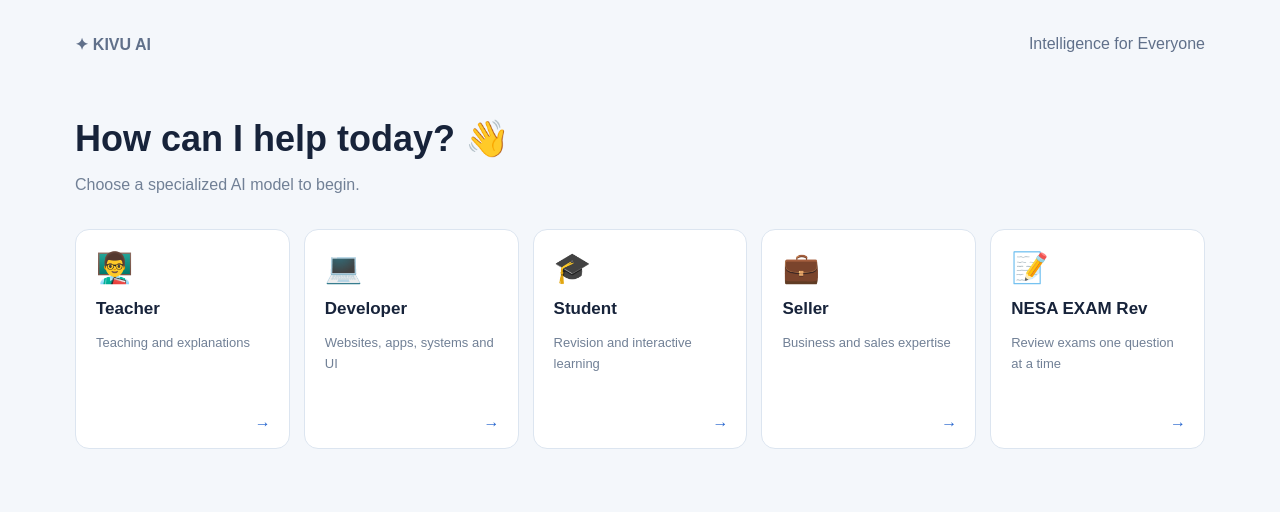
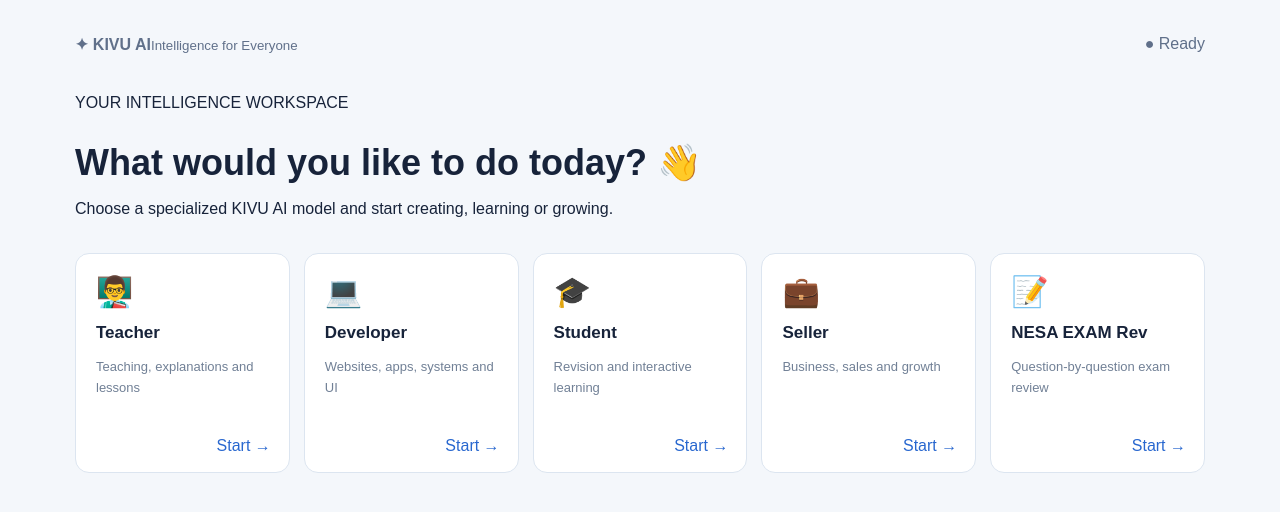
Before and after one commit to senid-221/kivu-ai, a Next.js app: page /app in a window 1280 px wide. Shown: the top 512 px of the page. Built offline with nearby package versions, Linux system fonts and the light colour scheme.

Commit message:
feat: improve production dashboard

```diff
--- a/src/app/app/page.tsx
+++ b/src/app/app/page.tsx
@@ -1,3 +1,3 @@
 import Link from "next/link";
-const models=[["👨‍🏫","Teacher","teacher","Teaching and explanations"],["💻","Developer","developer","Websites, apps, systems and UI"],["🎓","Student","student","Revision and interactive learning"],["💼","Seller","seller","Business and sales expertise"],["📝","NESA EXAM Rev","nesa_exam_rev","Review exams one question at a time"]];
-export default function App(){return <main className="app"><header><b>✦ KIVU AI</b><span>Intelligence for Everyone</span></header><h1>How can I help today? 👋</h1><p>Choose a specialized AI model to begin.</p><div className="grid">{models.map(([icon,name,id,desc])=><Link href={"/app/chat?model="+id} className="card" key={id}><b className="icon">{icon}</b><h2>{name}</h2><p>{desc}</p><i>→</i></Link>)}</div></main>}
+const models=[["👨‍🏫","Teacher","teacher","Teaching, explanations and lessons"],["💻","Developer","developer","Websites, apps, systems and UI"],["🎓","Student","student","Revision and interactive learning"],["💼","Seller","seller","Business, sales and growth"],["📝","NESA EXAM Rev","nesa_exam_rev","Question-by-question exam review"]];
+export default function App(){return <main className="app"><header><div><b>✦ KIVU AI</b><small>Intelligence for Everyone</small></div><span className="online">● Ready</span></header><section className="welcome"><span>YOUR INTELLIGENCE WORKSPACE</span><h1>What would you like to do today? 👋</h1><p>Choose a specialized KIVU AI model and start creating, learning or growing.</p></section><div className="grid">{models.map(([icon,name,id,desc])=><Link href={"/app/chat?model="+id} className="card" key={id}><b className="icon">{icon}</b><h2>{name}</h2><p>{desc}</p><i>Start →</i></Link>)}</div></main>}
```
